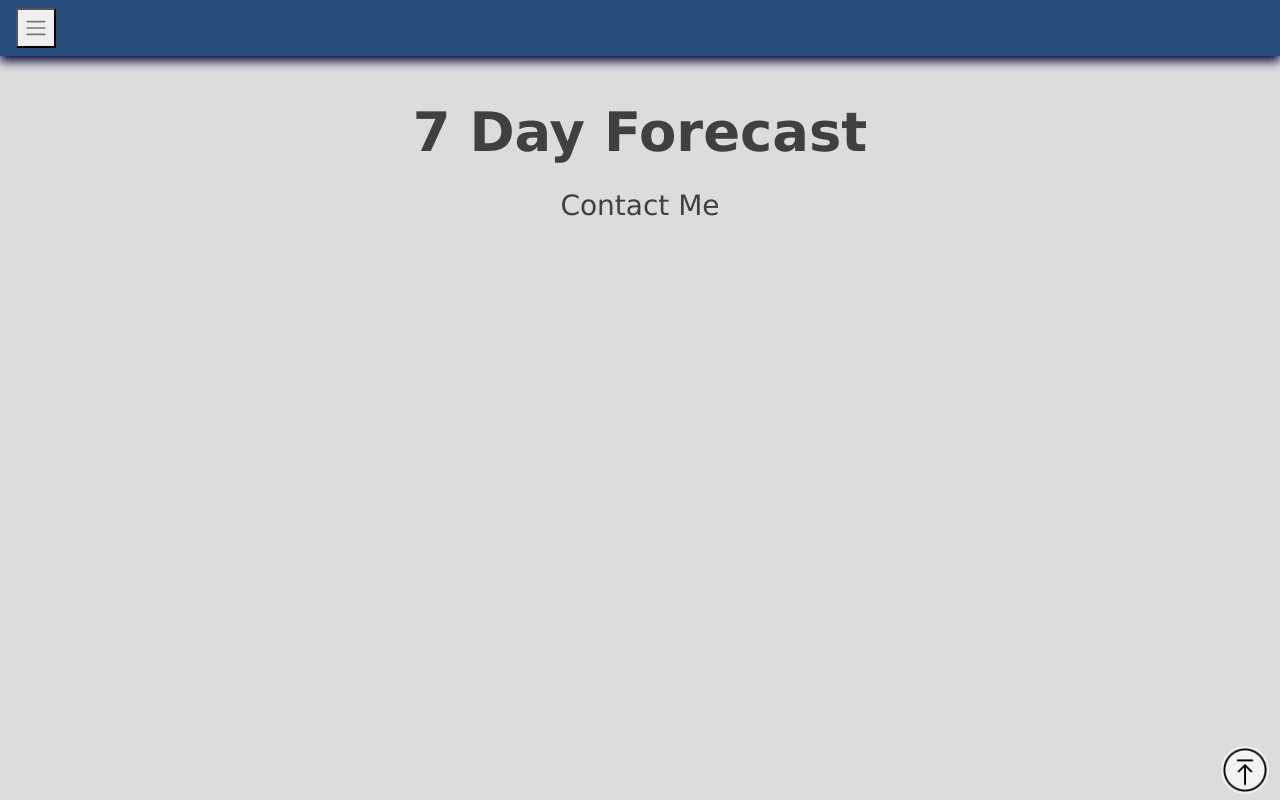
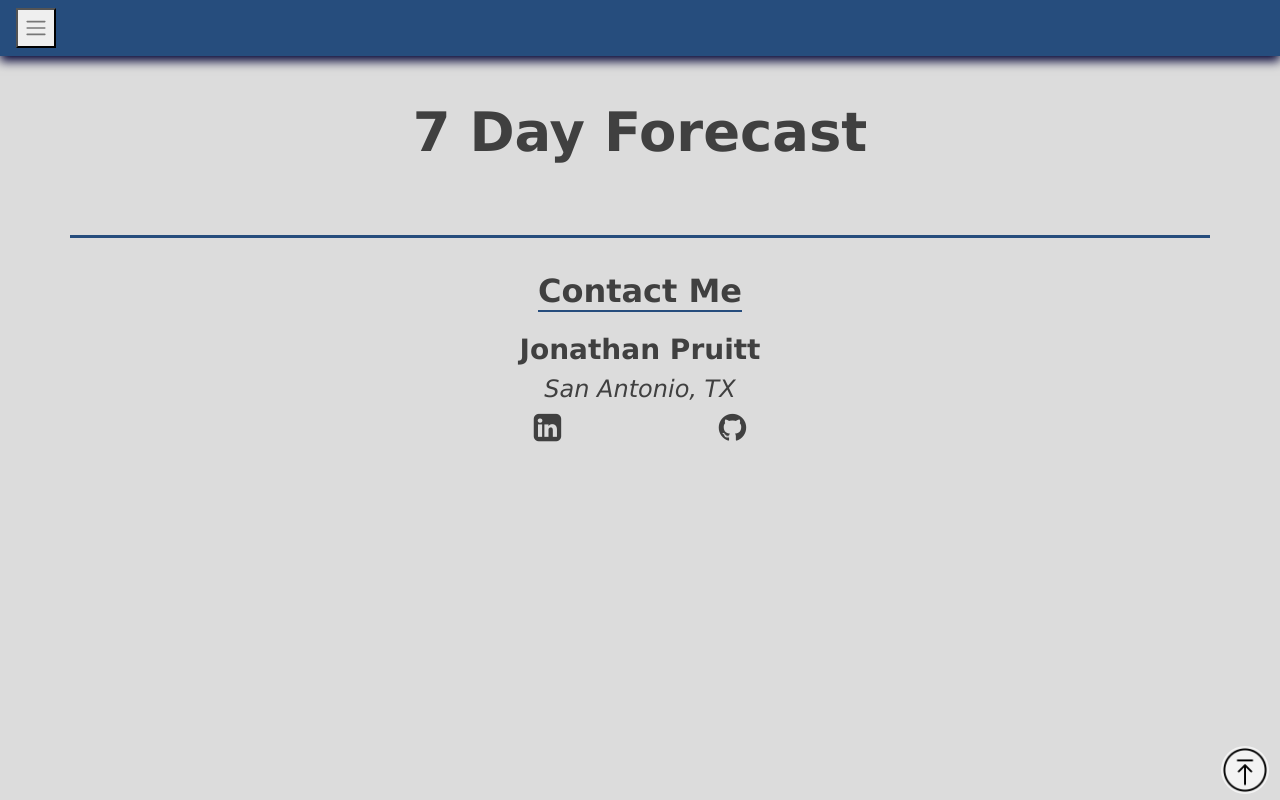
Before and after one commit to Jonathan-Pruitt/Forecast, a React (Create React App) app: page / in a window 1280 px wide. Built offline with nearby package versions, Linux system fonts and the light colour scheme; no server answers.

Commit message:
Styling updates

```diff
--- a/public/index.html
+++ b/public/index.html
@@ -9,6 +9,7 @@
       content="A website to view your local weather forecast"
     />
     <link rel="stylesheet" href="https://cdn.jsdelivr.net/npm/bootstrap@4.4.1/dist/css/bootstrap.min.css" integrity="sha384-Vkoo8x4CGsO3+Hhxv8T/Q5PaXtkKtu6ug5TOeNV6gBiFeWPGFN9MuhOf23Q9Ifjh" crossorigin="anonymous">
+    <link rel="stylesheet" href="https://cdnjs.cloudflare.com/ajax/libs/font-awesome/4.7.0/css/font-awesome.min.css">
     <link rel="stylesheet" href="styles.css">
     <link rel="icon" href="./icon.png">
     <title>Forecast</title>
--- a/public/styles.css
+++ b/public/styles.css
@@ -1,5 +1,9 @@
 html {
     scroll-behavior: smooth;
+}
+
+a {
+    color : unset;
 }
 
 body {
@@ -21,6 +25,10 @@ body {
     border-width: 0 2px 0 0;
 }
 
+.fa {
+    font-size: 200%;
+}
+
 .fill {
     max-height: 100%;
     min-height: 50%;
@@ -37,6 +45,13 @@ body {
 .header {
     font-weight: bold;
     font-size: calc(3vw + 1rem);
+}
+
+#contact {
+    margin-top : 4%;
+    margin-bottom : 2%;
+    padding-top: 3%;
+    border-top : 3px solid #264d7d;
 }
 
 .hidden {
@@ -99,6 +114,10 @@ body {
     text-shadow: 3px 3px 6px #101010;
 }
 
+.text-underline {
+    border-bottom: 2px solid #264d7d;
+}
+
 .fixed-arrow {
     position: fixed;
     right: 5px;
--- a/src/App.js
+++ b/src/App.js
@@ -26,8 +26,6 @@ function App() {
   const [grid, setGrid] = useState({loaded : false})
   const [forecast, setForecast] = useState({loaded : false})
   const [view, setView] = useState('tiled')
-
-  console.log(window.innerWidth)
 
   useEffect(reqBrowserCoords, [])
   useEffect(updateGrid, [coords])
--- a/src/components/Footer.js
+++ b/src/components/Footer.js
@@ -1,7 +1,21 @@
 function Footer() {
     return (
         <div className="crawl row d-flex justify-content-center">
-            <h3 id="contact">Contact Me</h3>
+            <h2 id="contact" className="col-12 text-center">
+                <strong className="text-underline">
+                    Contact Me
+                </strong>
+            </h2>
+            <div className="col-12 text-center">
+                <h3>
+                    <strong>Jonathan Pruitt</strong>
+                </h3>
+                <h4>
+                    <i>San Antonio, TX</i>
+                </h4>
+                <a target="_blank" className="fa fa-linkedin-square col-2" href="https://www.linkedin.com/in/jonathan-pruitt-08bbb6271"></a>
+                <a target="_blank" className="fa fa-github col-2" href="https://github.com/Jonathan-Pruitt"></a>
+            </div>
         </div>
     )
 }
```
